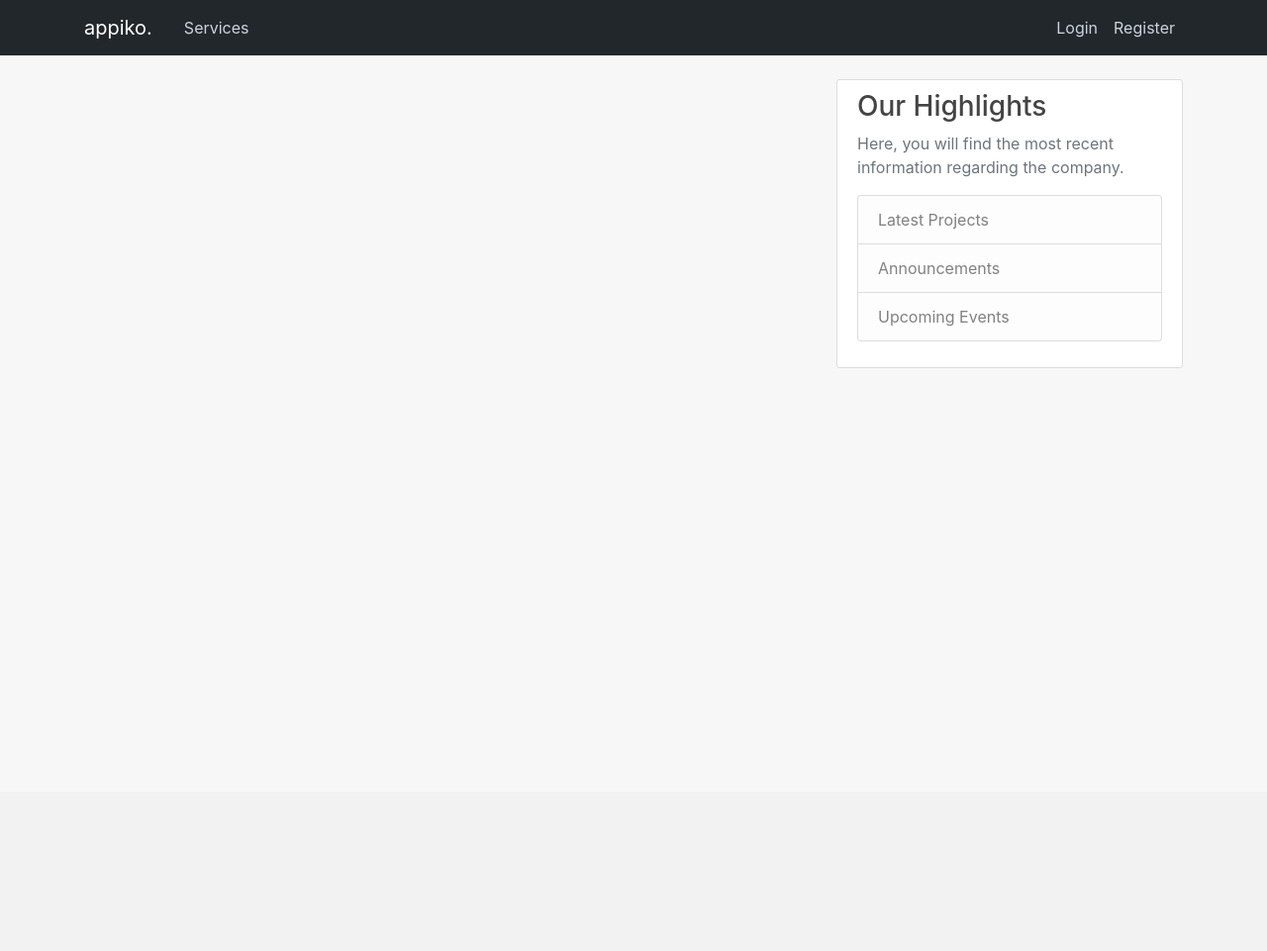
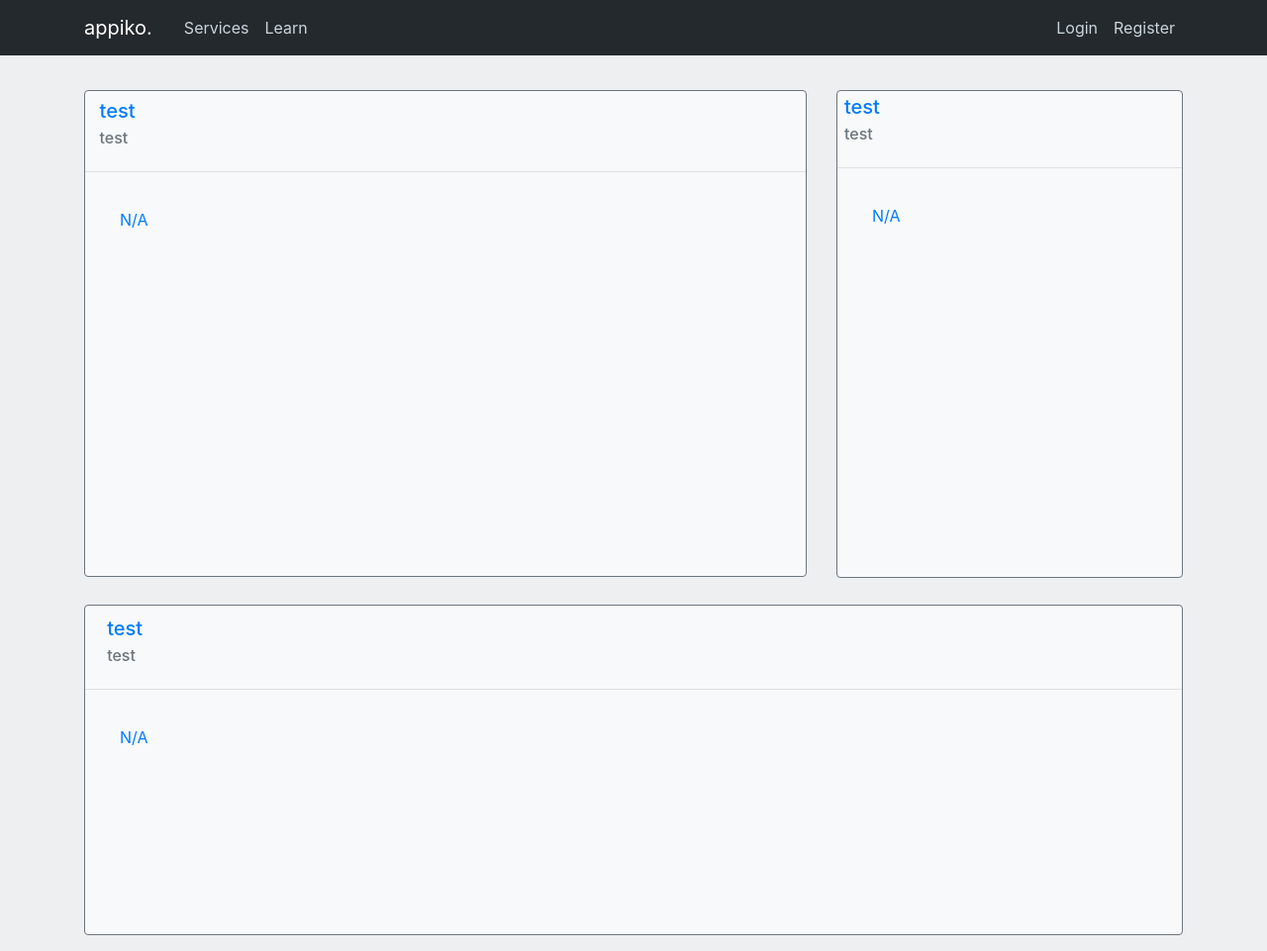
Before and after one commit to appiko-dev/appiko-webapp, a Flask app: page / in a window 1280 px wide. Shown: the whole page at 99% size. Before the commit the page ends 372 px from the top, so only its background shows below. Run offline with Flask 2, Linux system fonts and the light colour scheme.

Commit message:
updated ui

```diff
--- a/app.py
+++ b/app.py
@@ -44,6 +44,11 @@ def arcade():
     return render_template("arcade.html", title="arcade")
 
 
+@app.route("/learn")
+def learn():
+    return render_template("learn.html", title="learn")
+
+
 @app.route("/register", methods=["GET", "POST"])
 def register():
     form = RegistrationForm()
@@ -64,7 +69,7 @@ def login():
             flash("You have been logged in!", "success")
             return redirect(url_for("home"))
         else:
-            flash("Login Unsuccessful. Please check username and password", "danger")
+            flash("Login Failed, please check the username and password then try again.", "danger")
             return redirect(url_for("home"))
 
     return render_template("login.html", title="login", form=form)
--- a/forms.py
+++ b/forms.py
@@ -5,7 +5,7 @@ from wtforms.validators import DataRequired, Length, Email, EqualTo
 
 class RegistrationForm(FlaskForm):
     username = StringField("Username", validators=[
-                           DataRequired(), Length(min=2, max=13)])
+                           DataRequired(), Length(min=2, max=17)])
     email = StringField("Email Address", validators=[DataRequired(), Email()])
     password = PasswordField("Password", validators=[
                              DataRequired(), Length(min=4)])
@@ -18,4 +18,4 @@ class LoginForm(FlaskForm):
     email = StringField("Email", validators=[DataRequired(), Email()])
     password = PasswordField("Password", validators=[DataRequired()])
     remember = BooleanField("Remember Me")
-    submit = SubmitField("Login")
+    submit = SubmitField("Sign in")
--- a/static/css/main.css
+++ b/static/css/main.css
@@ -1,5 +1,5 @@
 body {
-  background: #f7f7f7;
+  background: #edeff1;
   color: #333333;
   margin-top: 5rem;
   width: 100%;
@@ -18,7 +18,7 @@ h6 {
 }
 
 .bg-steel {
-  background-color: #22272b; /* github's color #24292e */
+  background-color: #24292e; /* github's color #24292e */
 }
 
 .site-header .navbar-nav .nav-link {
--- a/templates/home.html
+++ b/templates/home.html
@@ -6,11 +6,11 @@
       }
       </style>
 
-{% block content %}
+      {% block content %}
 
 <main role="main" class="container">
   <div class="row">
-    <div class="col-md-8">
+    <div class="col-md-12" style="padding-bottom: 1%;">
       {% with messages = get_flashed_messages(with_categories=true) %}
           {% if messages %}
             {% for category, message in messages %}
@@ -20,17 +20,50 @@
             {% endfor %}
           {% endif %}
         {% endwith %}
+      </div>
+      <div class="col-md-8">
+        <div class="card border-secondary bg-light mb-3" style="padding-top: 1%; padding-bottom: 45%;">
+          <div class="content" style="padding-left: 2%;">
+            <h5 class="card-title"><a href="#" style="text-decoration: none;">test</a></h5>
+            <h6 class="card-subtitle mb-2 text-muted">test</h6>
+          </div>
+          <hr>
+          <div class="container">
+            <div class="card-body">
+              <!-- <p class="card-text">N/A</p> -->
+              <a href="#" class="card-link">N/A</a>
+            </div>
+          </div>
+        </div>
+      </div>
+    <div class="col-md-4">
+      <div class="card border-secondary bg-light mb-3" style="padding-top: 1%; padding-bottom: 95%;">
+        <div class="content" style="padding-left: 2%;">
+          <h5 class="card-title"><a href="#" style="text-decoration: none;">test</a></h5>
+          <h6 class="card-subtitle mb-2 text-muted">test</h6>
+        </div>
+        <hr>
+        <div class="container">
+          <div class="card-body">
+            <!-- <p class="card-text">N/A</p> -->
+            <a href="#" class="card-link">N/A</a>
+          </div>
+        </div>
+      </div>
     </div>
-    <div class="col-md-4">
-      <div class="content-section">
-        <h3>Our Highlights</h3>
-        <p class='text-muted'>Here, you will find the most recent information regarding the company.
-          <ul class="list-group">
-            <li class="list-group-item list-group-item-light">Latest Projects</li>
-            <li class="list-group-item list-group-item-light">Announcements</li>
-            <li class="list-group-item list-group-item-light">Upcoming Events</li>
-          </ul>
-        </p>
+    <div class="col-md-12" style="padding-top: 1%;">
+      <div class="card border-secondary bg-light mb-3" style="padding-top: 1%; padding-bottom: 15%;">
+        <div class="content" style="padding-left: 2%;">
+          <h5 class="card-title"><a href="#" style="text-decoration: none;">test</a></h5>
+          <h6 class="card-subtitle mb-2 text-muted">test</h6>
+        </div>
+        <hr>
+        <div class="container">
+          <div class="card-body">
+            <!-- <p class="card-text">N/A</p> -->
+            <a href="#" class="card-link">N/A</a>
+          </div>
+        </div>
       </div>
     </div>
   </div>
--- a/templates/layout.html
+++ b/templates/layout.html
@@ -8,7 +8,7 @@
 
     <!-- Bootstrap CSS -->
     <link rel="stylesheet" href="https://cdn.jsdelivr.net/npm/bootstrap@4.5.3/dist/css/bootstrap.min.css" integrity="sha384-TX8t27EcRE3e/ihU7zmQxVncDAy5uIKz4rEkgIXeMed4M0jlfIDPvg6uqKI2xXr2" crossorigin="anonymous">
-    <link rel="stylesheet" type="text/css" href="{{ url_for('static', filename='css/main.css') }}">
+    <link rel="stylesheet" type="text/css" href="{{ url_for('static', filename='css/main.css') }}?q=1280549780">
 
 
     {% if title %}
@@ -30,6 +30,7 @@
             <div class="collapse navbar-collapse" id="navbarToggle">
               <div class="navbar-nav mr-auto">
                 <a class="nav-item nav-link" href="{{ url_for('services') }}">Services</a>
+                <a class="nav-item nav-link" href="{{ url_for('learn') }}">Learn</a>
               </div>
               <!-- Navbar Right Side -->
               <div class="navbar-nav">
--- a/templates/register.html
+++ b/templates/register.html
@@ -3,7 +3,8 @@
 {% block content %}
 
     <div class="container">
-        <div class="col-md-6" style="margin: 0 auto;">
+        <div class="card border-secondary bg-light mb-3" style="padding-bottom: 1%; width: 50%; margin: 0 auto;">
+            <div class="col-md-12" style="margin: 0 auto; padding-top: 1%;">
                 <form method="POST", action="">
                     {{ form.hidden_tag() }}
                     <fieldset class="form-group">
@@ -80,5 +81,6 @@
                 </div>
             </div>
         </div>
+    </div>
 
 {% endblock content %}
```
Also changed, not shown: templates/learn.html (+48 -0 lines), templates/login.html (+5 -3 lines), templates/services.html (+14 -21 lines). Lines whose indentation alone changed are shown as unchanged.
